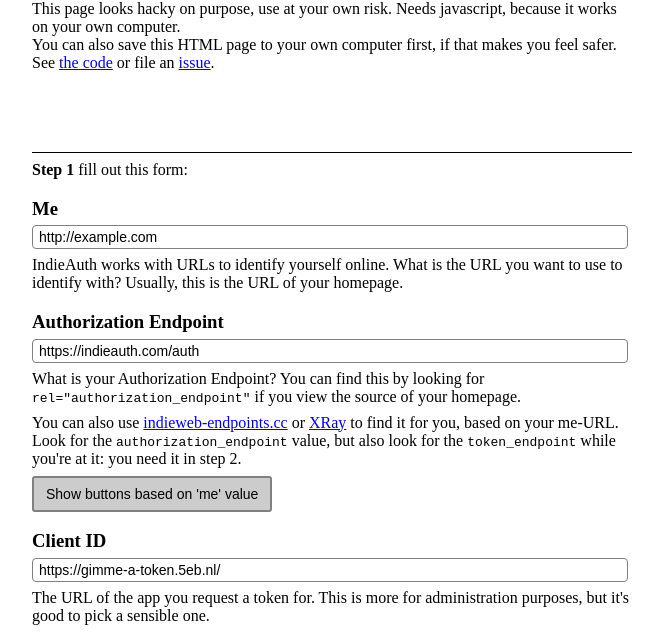
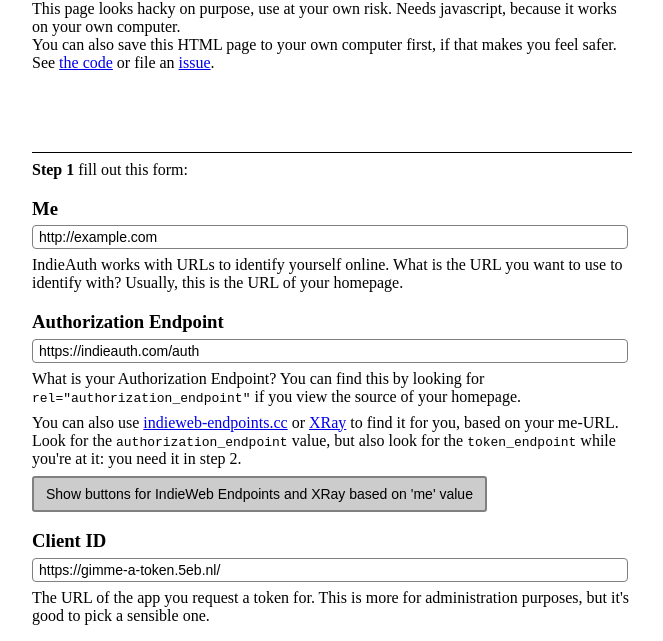
Before and after one commit to sebsel/gimme-a-token, a plain HTML site: page index.html in a window 1280 px wide. Shown: the part 118-759 px from the top of the page, without its empty margins (308-971 px from the left). Drawn offline with Linux system fonts and the light colour scheme.

Commit message:
make button clearer

```diff
--- a/index.html
+++ b/index.html
@@ -117,7 +117,7 @@ See <a href="https://github.com/sebsel/gimme-a-token">the code</a> or file an <a
   for <code id="discover-url"></code>
   </p>
   <p id="discover-button">
-  <button type="button" onclick="syncMe(document.getElementById('me').value)">Show buttons based on 'me' value</button>
+  <button type="button" onclick="syncMe(document.getElementById('me').value)">Show buttons for IndieWeb Endpoints and XRay based on 'me' value</button>
   </p>
 
   <h3>Client ID</h3>
```
